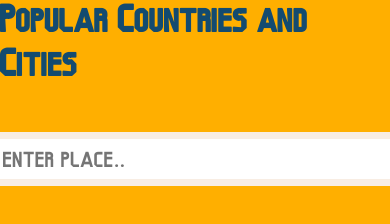
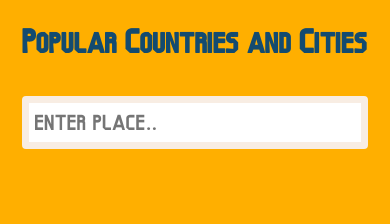
Before and after one commit to Arpit-Khanulia/30-days-of-javascript, a plain HTML site: page 06_ajax_search_match/index.html in a window 390 px wide. Drawn offline with Linux system fonts and the light colour scheme.

Commit message:
responsive

```diff
--- a/06_ajax_search_match/style.css
+++ b/06_ajax_search_match/style.css
@@ -9,6 +9,7 @@
   margin: 0;
   padding: 0;
   font-family: "Realmadrid";
+  overflow: hidden;
 }
 
 body {
@@ -25,20 +26,6 @@ body {
   align-items: center;
   font-weight: bold;
   color: #134b70;
-}
-@media (max-width: 1216px) {
-  /* styles here */
-
-  .heading {
-    font-size: 4rem;
-  }
-}
-@media (max-width: 688px) {
-  /* styles here */
-
-  .heading {
-    font-size: 2.4rem;
-  }
 }
 
 .container {
@@ -89,6 +76,33 @@ body {
   justify-content: space-between;
 }
 
-.highlight{
-    background-color: #ffaf00;
+.highlight {
+  background-color: #ffaf00;
 }
+
+@media (max-width: 1216px) {
+  /* styles here */
+
+  .heading {
+    font-size: 4rem;
+  }
+}
+@media (max-width: 688px) {
+  /* styles here */
+
+  .heading {
+    font-size: 2.4rem;
+  }
+}
+@media (max-width: 416px) {
+  /* styles here */
+
+  .heading {
+    font-size: 2.1rem;
+  }
+
+  .searchbox {
+    width: 20rem;
+    margin-top: 0.7rem;
+  }
+}
```
